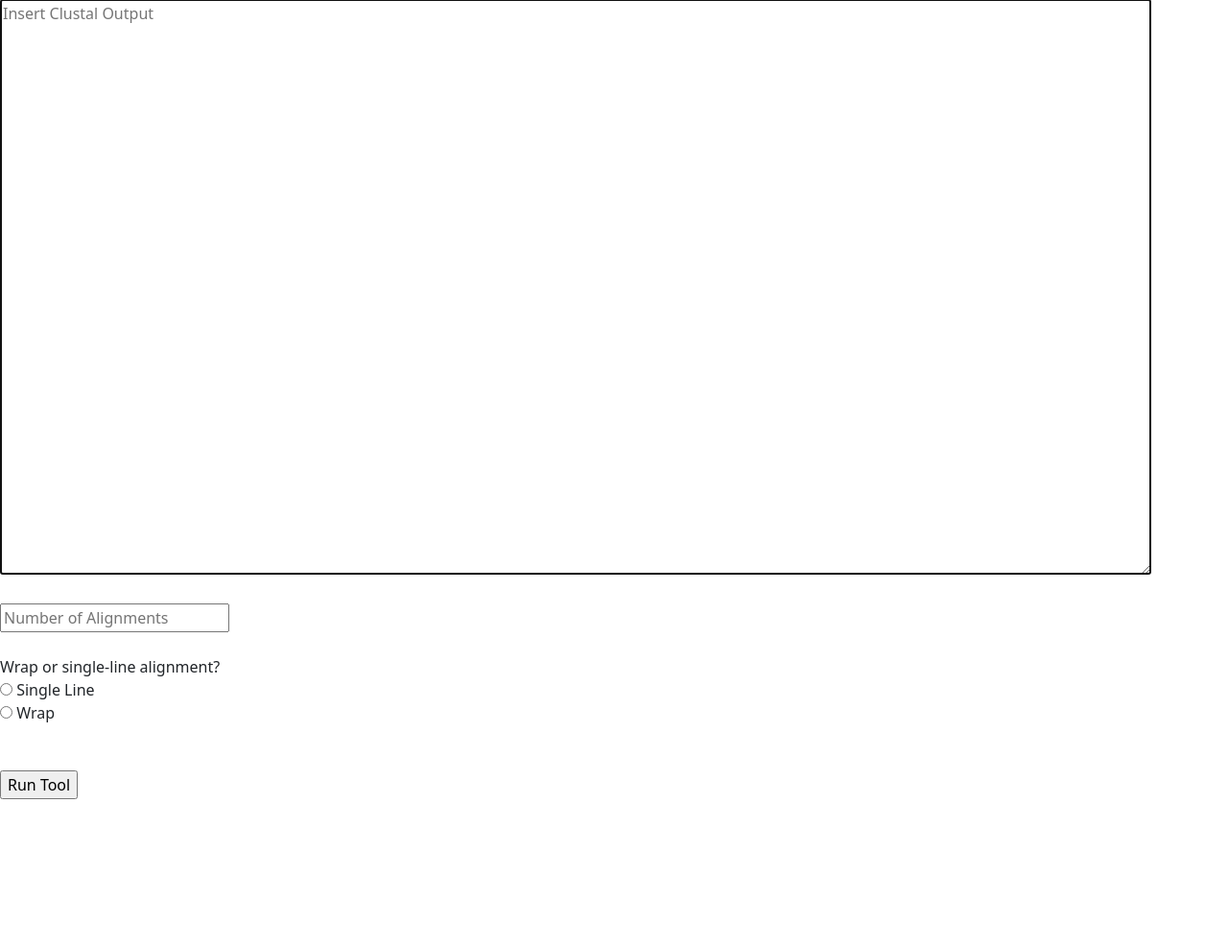
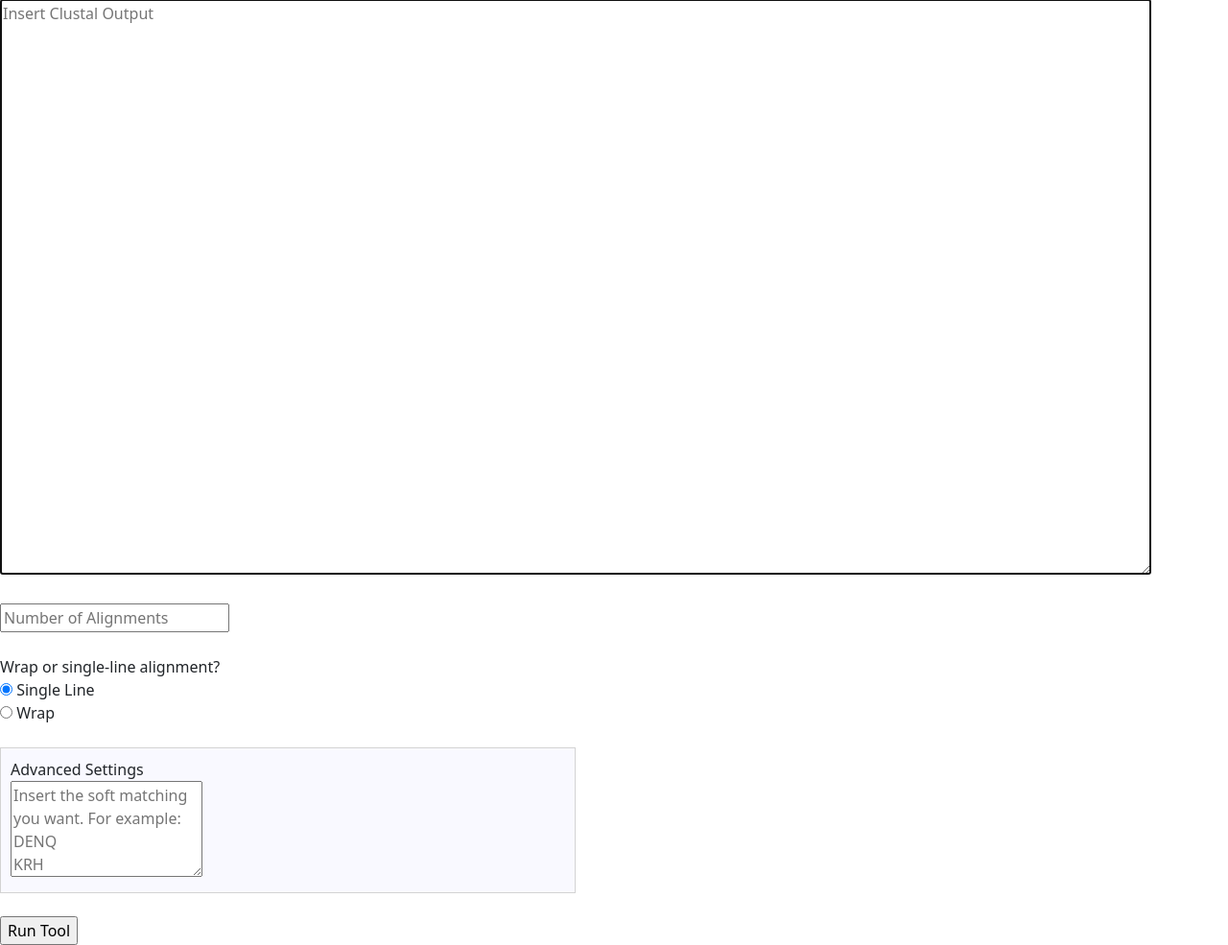
Before and after one commit to brunohenderyckx/clustal-output-aligner, a Flask app: page / in a window 1280 px wide. Shown: the part 137-1122 px from the top of the page at 96% size. Before the commit the page ends 970 px from the top, so only its background shows below. Run offline with Flask 2, Linux system fonts and the light colour scheme; parts of the project's set-up code (start-up, migrations or seed data) failed here and were passed over; some libraries are stand-ins or nearby versions.

Commit message:
created custom conserverd inputs

```diff
--- a/flask_app.py
+++ b/flask_app.py
@@ -18,16 +18,21 @@ def index():
 
 @app.route("/execute-protein", methods=["POST"])
 def execute():
+    # reading in the inputs from the html file
     alignment_input = request.form['alignment_input']
     alignment_number = int(request.form['number_input'])
     output_wrap = request.form['wrapornot']
+    matching_rules = functions.create_matching_dict(request.form['match_dictionary'])
 
+    print(matching_rules)
+
+    # executing the protein aligner function based on the wrap option
     if output_wrap == "output_wrap":
         alignment_file = functions.protein_aligner_wrap(
             alignment_input, alignment_number)
     elif output_wrap == "output_single":
         alignment_file = functions.protein_aligner_single(
-            alignment_input, alignment_number)
+            alignment_input, matching_rules)
     else:
         return None
 
--- a/templates/index.html
+++ b/templates/index.html
@@ -1,29 +1,53 @@
 {% extends "layout.html" %}
+
+<head>
+    <!-- <script src="https://ajax.googleapis.com/ajax/libs/jquery/3.5.1/jquery.min.js"></script>
+    <script src="https://maxcdn.bootstrapcdn.com/bootstrap/3.4.1/js/bootstrap.min.js"></script>
+    <link rel="stylesheet" href="https://maxcdn.bootstrapcdn.com/bootstrap/3.4.1/css/bootstrap.min.css"> -->
+</head>
+
 
 {% block body %}
 
+<!-- Creates form to put clustal data in -->
+<form action='/execute-protein' method="post">
 
-    <! –– Creates form to put in the data with ––>
-    <form action='/execute-protein' method="post">
-        <textarea autocomplete="off" autofocus name = "alignment_input" placeholder = "Insert Clustal Output" type="text" style="width: 1200px;height:600px;" wrap="soft" enctype="multipart/form-data"></textarea>
+    <!-- Big text area -->
+    <textarea autocomplete="off" autofocus name="alignment_input" placeholder="Insert Clustal Output" type="text"
+        style="width: 1200px;height:600px;" wrap="soft" enctype="multipart/form-data"></textarea>
 
     <br><br>
 
-        <input autocomplete="off" autofocus name = "number_input" placeholder = "Number of Alignments" type="text">
+    <!-- Alignment numbers -->
+    <input autocomplete="off" autofocus name="number_input" placeholder="Number of Alignments" type="text">
 
     <br><br>
 
+    <!-- Wrap or single? -->
     Wrap or single-line alignment?
     <br>
-
-        <input type="radio" id="single line" name="wrapornot" value="output_single">
+    <input type="radio" id="single line" name="wrapornot" value="output_single" checked>
     <label for="single line">Single Line</label><br>
     <input type="radio" id="wrap" name="wrapornot" value="output_wrap">
     <label for="wrap">Wrap</label><br>
+    <br>
 
-        <br> <br>
+    <!-- Advanced Settings area -->
+    <div style="background: #f9f9ff;
+            padding: 10px;
+            border: 1px solid lightgray;
+            width:600px;">
+        Advanced Settings
+        <br>
+        <textarea autocomplete="off" name="match_dictionary" placeholder="Insert the soft matching you want. For example:
+DENQ
+KRH" type="text" style="width: 200px;height:100px;" wrap="soft" enctype="multipart/form-data"></textarea>
 
-        <input type= "submit" value="Run Tool">
+</div>
+    <br>
+    <!-- Submit button -->
+    <input type="submit" value="Run Tool">
+
 </form>
 
 {% endblock %}
--- a/templates/layout.html
+++ b/templates/layout.html
@@ -8,6 +8,9 @@
 
         <!-- Bootstrap CSS -->
         <link href="https://cdn.jsdelivr.net/npm/bootstrap@5.1.3/dist/css/bootstrap.min.css" rel="stylesheet" integrity="sha384-1BmE4kWBq78iYhFldvKuhfTAU6auU8tT94WrHftjDbrCEXSU1oBoqyl2QvZ6jIW3" crossorigin="anonymous">
+        <link rel="stylesheet" href="{{ url_for('static', filename='css/main.css') }}">
+        <script src="https://ajax.googleapis.com/ajax/libs/jquery/3.5.1/jquery.min.js"></script>
+        <script src="https://maxcdn.bootstrapcdn.com/bootstrap/3.4.1/js/bootstrap.min.js"></script>
 
         <!-- Header text -->
         <title>Clustal Output Visualization Tool</title>
```
Also changed, not shown: functions.py (+18 -5 lines), static/main.css (added). Lines whose indentation alone changed are shown as unchanged.
